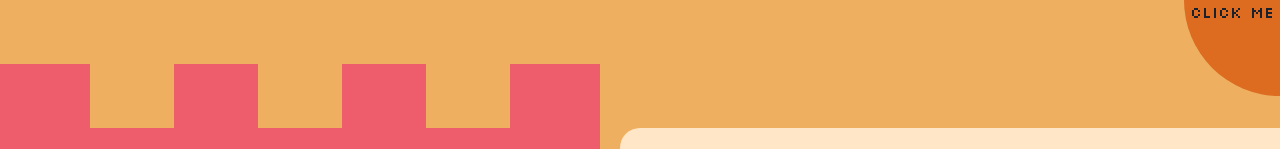
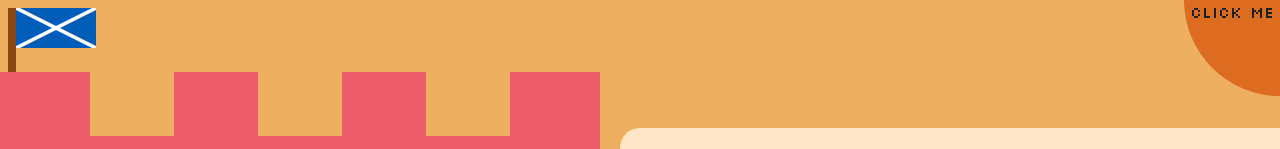
Before and after one commit to McWillia/portfolio, a React (Vite) app: page / in a window 1280 px wide. Shown: the top 149 px of the page. Built offline with nearby package versions, Linux system fonts and the light colour scheme.

Commit message:
Add scotland flag

```diff
--- a/src/application/config/theme.ts
+++ b/src/application/config/theme.ts
@@ -2,6 +2,10 @@ import { extendBaseTheme } from "@chakra-ui/react";
 
 const SunsetTheme = extendBaseTheme({
   colors: {
+    scotland: {
+      blue: "#005EB8",
+      brown:"#8B4513",
+    },
     day: {
       primary: {
         500: "#ee5d6c", //
--- a/src/library/header/Header.tsx
+++ b/src/library/header/Header.tsx
@@ -1,5 +1,5 @@
 import React from "react";
-import { Box } from "@chakra-ui/react";
+import { Box, Flex } from "@chakra-ui/react";
 
 interface HeaderProps {
   skyColour: string;
@@ -12,7 +12,12 @@ const ROOF_CLIP_PATH =
 const Header = ({ skyColour, buildingColour }: HeaderProps) => {
   return (
     <Box w={"100%"} flexGrow={0} bg={skyColour}>
-      <Box h={16} bg={skyColour} />
+      <Flex position={"relative"} paddingTop={2} paddingLeft={2}>
+        <Box h={16} w={2} bg={"scotland.brown"} />
+        <Box h={10} w={20} bg={"scotland.blue"} />
+        <Box h={10} w={20} bg={"white"} clipPath={"polygon(0 5%, 0 0, 5% 0, 100% 95%, 100% 100%, 95% 100%)"} position={"absolute"} marginLeft={2}/>
+        <Box h={10} w={20} bg={"white"} clipPath={"polygon(95% 0, 100% 0, 100% 5%, 5% 100%, 0 100%, 0 95%)"} position={"absolute"} marginLeft={2}/>
+      </Flex>
       <Box h={16} bg={buildingColour} clipPath={ROOF_CLIP_PATH} />
     </Box>
   );
```
